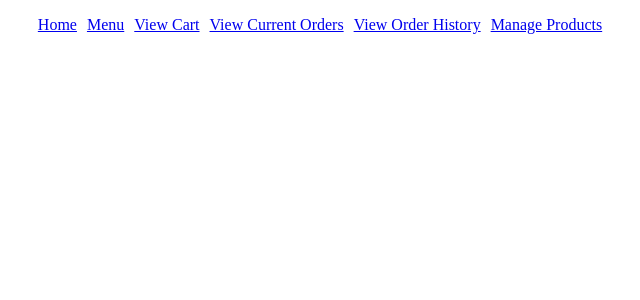
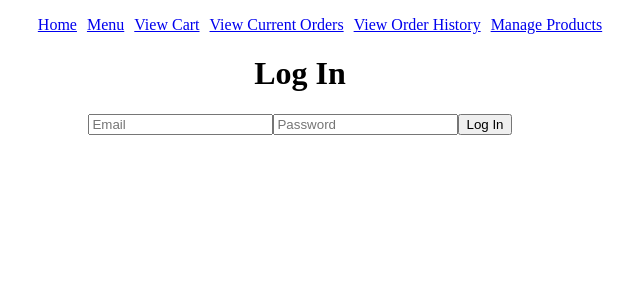
Before and after one commit to chakritp/pressto, a React (Create React App) app in the folder client/: page /login in a window 1280 px wide. Shown: the top 300 px of the page, without its empty margins (340-980 px from the left). Built offline with nearby package versions, Linux system fonts and the light colour scheme; no server answers.

Commit message:
Add login and logout components

```diff
--- a/client/src/App.js
+++ b/client/src/App.js
@@ -1,6 +1,7 @@
 import React, { Component } from 'react'
 import { Switch, Route } from 'react-router-dom'
 import './styles.css'
+import clientAuth from './clientAuth.js'
 
 import Navbar from './Navbar'
 import Home from './views/Home'
@@ -11,18 +12,31 @@ import CurrentOrder from './views/CurrentOrder'
 import OrderConfirmation from './views/OrderConfirmation'
 import ProductIndex from './views/ProductIndex'
 import ProductEdit from './views/ProductEdit'
+import LogIn from './views/LogIn'
+import LogOut from './views/LogOut'
 
 class App extends Component {
   state = {
-    shoppingCart: [] // { product, qty }
+    shoppingCart: [], // { product, qty }
+    currentUser: null
   }
 
   componentDidMount() {
     var itemsArray = JSON.parse(localStorage.getItem('itemsArray')) || []
 
     this.setState({
+      currentUser: clientAuth.getCurrentUser(),
       shoppingCart: itemsArray
     })
+  }
+
+  onLoginSuccess(user) {
+    this.setState({ currentUser: clientAuth.getCurrentUser()})
+  }
+
+  logout() {
+    clientAuth.logOut()
+    this.setState({currentUser: null})
   }
 
   updateCart(item, quantity=1) {
@@ -72,6 +86,8 @@ class App extends Component {
           <Route path="/current-orders" component={CurrentOrder} />
           <Route path="/products" component={ProductIndex} />
           <Route path="/products/:id/edit" component={ProductEdit} />
+          <Route path="/login" component={LogIn} />
+          <Route path="/logout" component={LogOut} />
         </Switch>
       </div>
     );
--- /dev/null
+++ b/client/src/views/LogIn.jsx
@@ -0,0 +1,44 @@
+import React from 'react'
+import clientAuth from '../clientAuth'
+
+class LogIn extends React.Component {
+  state = {
+    fields: { email: '', password: '' }
+  }
+
+  onInputChange(evt) {
+    this.setState({
+      fields: {
+        ...this.state.fields,
+        [evt.target.name]: evt.target.value
+      }
+    })
+  }
+
+  onFormSubmit(evt) {
+    evt.preventDefault()
+    clientAuth.logIn(this.state.fields).then(user => {
+      this.setState({ fields: { email: '', password: '' } })
+      if(user) {
+        this.props.onLoginSuccess(user)
+        this.props.history.push('/order-history')
+      }
+    })
+  }
+
+  render() {
+    const { email, password } = this.state.fields
+    return (
+      <div className="LogIn">
+        <h1>Log In</h1>
+        <form onChange={this.onInputChange.bind(this)} onSubmit={this.onFormSubmit.bind(this)}>
+          <input type="text" placeholder="Email" value={email}/>
+          <input type="password" placeholder="Password" value={password}/>
+          <button>Log In</button>
+        </form>
+      </div>
+    )
+  }
+}
+
+export default LogIn
--- /dev/null
+++ b/client/src/views/LogOut.jsx
@@ -0,0 +1,14 @@
+import React from 'react'
+import { Redirect } from 'react-router-dom'
+
+class LogOut extends React.Component {
+  componentDidMount() {
+    this.props.onLogOut()
+  }
+
+  render() {
+    return <Redirect to="/login" />
+  }
+}
+
+export default LogOut
```
Also changed, not shown: client/src/clientAuth.js (renamed from client/clientAuth.js).
